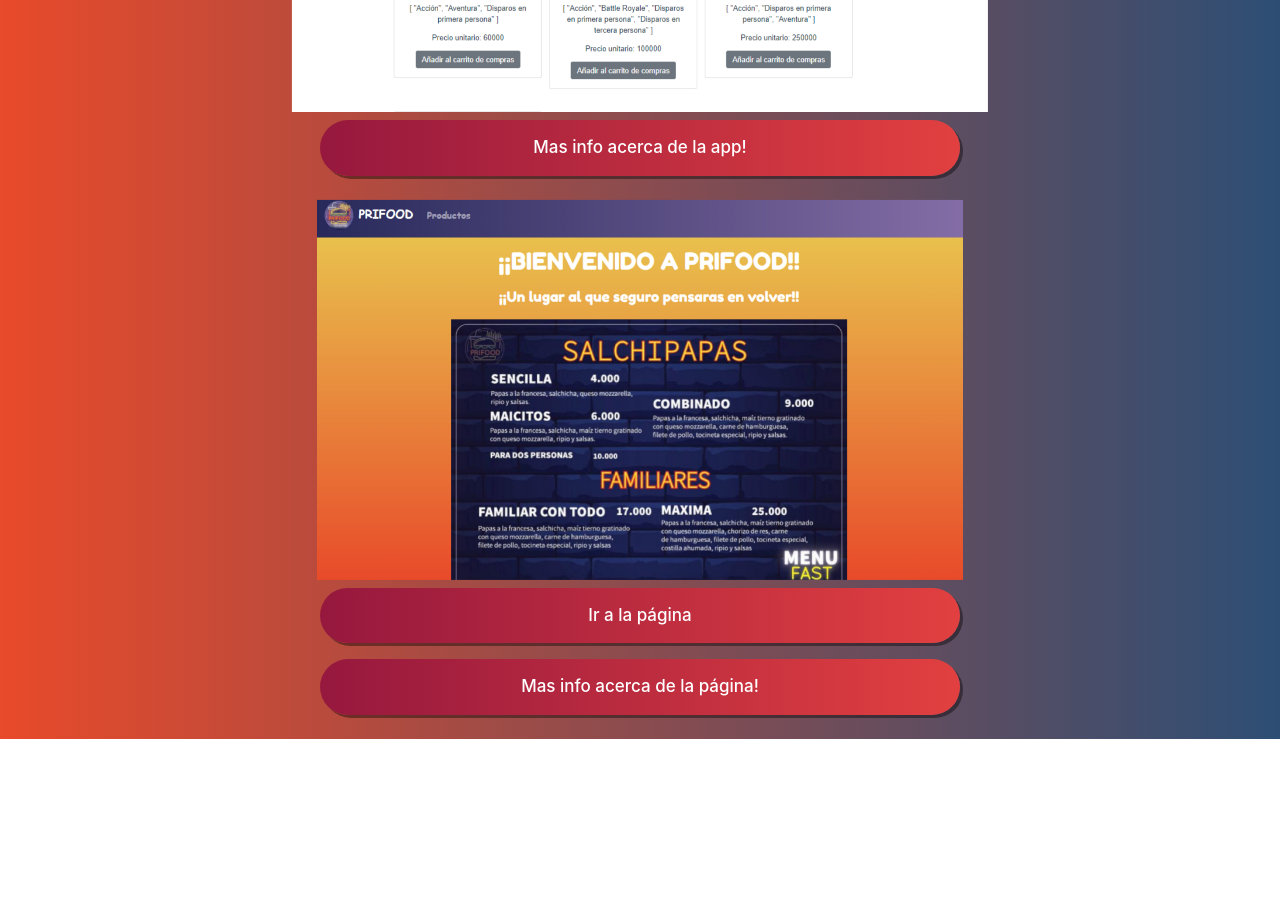
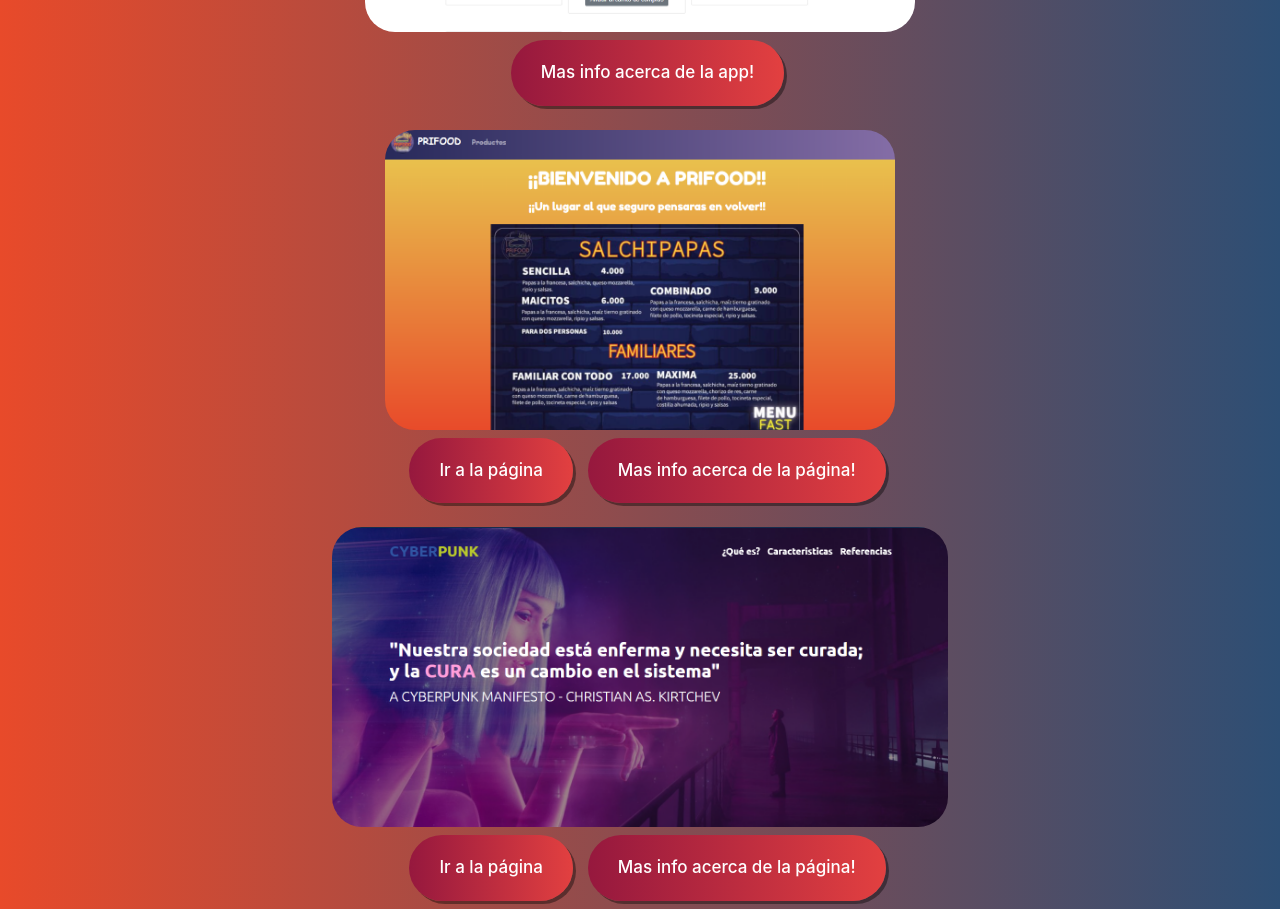
Before and after one commit to juanrex04/portfolio, a Vue app: page /#/portafolio in a window 1280 px wide. Shown: the part 420-1329 px from the top of the page. Before the commit the page ends 1159 px from the top, so only its background shows below. Built offline with nearby package versions, Linux system fonts and the light colour scheme.

Commit message:
Se anexa el nuevo proyecto de cyberpunk

```diff
--- a/src/views/portfolio.vue
+++ b/src/views/portfolio.vue
@@ -13,7 +13,7 @@
       </b-img>
       </a>
       <div>
-        <b-button class="button my-2" pill v-b-modal.geekshop
+        <b-button class="boton my-2" pill v-b-modal.geekshop
           >Mas info acerca de la app!</b-button
         >
         <b-modal id="geekshop" centered ok-only title="GeekShop!">
@@ -46,8 +46,8 @@
     </b-img>
     </a>
     <div>
-      <b-button class="button my-2" href="https://juanprox.github.io" target="_BLANK" pill>Ir a la página</b-button>
-      <b-button class="button my-2" pill v-b-modal.prifood
+      <b-button class="boton my-2" href="https://juanprox.github.io" target="_BLANK" pill>Ir a la página</b-button>
+      <b-button class="boton my-2" pill v-b-modal.prifood
         >Mas info acerca de la página!</b-button>
       <b-modal id="prifood" centered ok-only title="PRIFOOD!">
         <p class="my-4">
@@ -58,6 +58,45 @@
             <li>Número telefónico</li>
           </ul>
           Esta página se desarrollo con <b>Vue.JS</b>
+        </p>
+        <template #modal-footer>
+          <b>Nota: ¡Si quieres ver el código da clic en la imagen!</b>
+        </template>
+      </b-modal>
+    </div>
+    </div>
+    <div id="cyberPunk" class="my-3">
+      <a href="https://github.com/juanrex04/CyberPunk" target="_BLANK">
+    <b-img
+      id="photos"
+      class="animate__animated animate__fadeInLeft"
+      :src="require(`../assets/img/cyberPunk.png`)"
+      fluid
+      v-b-tooltip.hover.right.html
+      title="Has clic en mi para dirigirte al repositorio en <b>GitHub</b>">
+    </b-img>
+    </a>
+    <div>
+      <b-button class="boton my-2" href="https://juanrex04.github.io/CyberPunk/" target="_BLANK" pill>Ir a la página</b-button>
+      <b-button class="boton my-2" pill v-b-modal.cyberpunk
+        >Mas info acerca de la página!</b-button>
+      <b-modal id="cyberpunk" centered ok-only title="CyberPunk!">
+        <p class="my-4">
+          Página que nos permite conocer mas acerca del estilo CyberPunk y en donde se puede encontrar refencias a este movimiento
+          Esta página se desarrollo con:
+          <ul>
+            <li>
+              <strong>HTML</strong>
+            </li>
+            <li>
+              <strong>CSS/SCSS</strong>
+            </li>
+            <li>
+              <strong>JavaScript</strong>
+            </li>
+            </ul>
+
+            Esta app cuanta con <strong>RESPONSIVE DESIGN</strong> para celulares y computadores
         </p>
         <template #modal-footer>
           <b>Nota: ¡Si quieres ver el código da clic en la imagen!</b>
@@ -80,10 +119,12 @@
   color: white;
 }
 #photos {
-  max-height: 380px;
+  max-height: 300px;
   width: auto;
+  border-radius: 30px;
+  overflow: hidden;
 }
-.button {
+.boton {
   appearance: none;
   outline: none;
   border: none;
@@ -91,11 +132,11 @@
   cursor: pointer;
 
   display: inline-block;
-  padding: 15px 25px;
+  padding: 20px 30px;
+  margin-left: 15px;
   background-image: linear-gradient(to right, #96183e, #e24040);
   border-radius: 8px;
 
-  min-width: 50vw;
   color: #fff;
   font-size: 17px;
   font-weight: 500;
@@ -103,7 +144,7 @@
   box-shadow: 3px 3px rgba(0, 0, 0, 0.4);
   transition: 0.4s ease-out;
 }
-.button:hover {
+.boton:hover {
   background-image: linear-gradient(to right, #e24040, #96183e);
   box-shadow: 6px 6px rgba(0, 0, 0, 0.6);
 }
```
Also changed, not shown: src/assets/img/cyberPunk.png (added), 1 other file (tests, documents, lock files or other folders).
